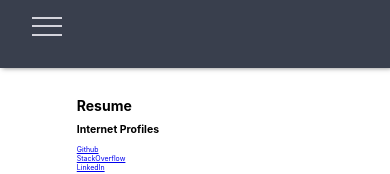
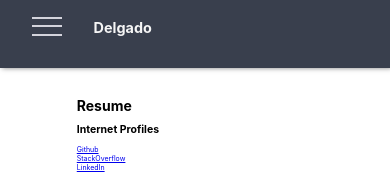
Before and after one commit to alxdelgado/react-portfolio, a React (Create React App) app: page /resume in a window 390 px wide. Shown: the top 174 px of the page. Built offline with nearby package versions, Linux system fonts and the light colour scheme.

Commit message:
added name home button to Tablet and added more media qeuries

```diff
--- a/src/App.js
+++ b/src/App.js
@@ -10,7 +10,7 @@ import FooterNav from './components/footer/footer.component';
 import SideBar from './components/sidebar/sidebar.component';
 
 
-
+// Smart Component
 class App extends React.Component {
   constructor(props) {
     super(props)
@@ -18,21 +18,19 @@ class App extends React.Component {
     this.state = {
       sideBarOpen: false
     }
+
   }
 
+  // Handle Click method for our 'ToggleButton' component.
   sideBarToggleClickHandler = () => {
     this.setState ((prevState) => {
       return {sideBarOpen: !prevState.sideBarOpen};
     })
   };
 
-  closeSideBarClickHandler = () => {
-    this.setState({sideBarOpen: false});
-  };
 
   render() {
     const Content = this.state.sideBarOpen ? <SideBar /> : null;
-    const Backdrop = this.state.sideBarOpen ? <SideBar /> : null;
 
     return (
       <div className="App" style={{height: '100%'}}>
--- a/src/components/nav-bar/nav-bar.component.jsx
+++ b/src/components/nav-bar/nav-bar.component.jsx
@@ -12,6 +12,7 @@ import ToggleButton from '../toggleButton/toggleButton.component';
 const NavBar = props => (
     <div className='nav_wrapper'>
         <ToggleButton click={props.sideBarClickHandler} />
+
         <div className='nav-container'>
             <div className='headline_link'>
                 <a id='headline' href='/'><strong>Delgado</strong></a>
--- a/src/components/nav-bar/nav-bar.styles.scss
+++ b/src/components/nav-bar/nav-bar.styles.scss
@@ -140,9 +140,13 @@
     }
 }
 
+// Tablet - 768px
 @media screen and (max-width: 768px) {
     #headline {
-        display: none;
+        display: flex;
+        font-size: 0.9rem;
+        margin-top: -21px;
+        margin-left: 7em;
     }
 
     #resume {
@@ -157,3 +161,58 @@
         display: none;
     }
 }
+
+// Mobile Large - 425px
+@media screen and (max-width: 425px) {
+    #headline {
+        display: flex;
+        font-size: 0.9rem;
+        margin-top: -20px;
+        margin-left: 6.5em;
+    }
+
+    #resume {
+        display: none;
+    }
+
+    #bucket-list {
+        display: none;
+    }
+
+    #github {
+        display: none;
+    }
+}
+
+
+// Mobile Medium - 375px
+@media screen and (max-width: 375px) {
+    #headline {
+        display: flex;
+        font-size: 0.8rem;
+        margin-top: -20px;
+        margin-left: 6em;
+    }
+
+    #resume {
+        display: none;
+    }
+
+    #bucket-list {
+        display: none;
+    }
+
+    #github {
+        display: none;
+    }
+}
+
+// Mobile Small - 320px
+@media screen and (max-width: 320px) {
+    #headline {
+        display: flex;
+        font-size: 0.8rem;
+        margin-top: -20px;
+        margin-left: 6em;
+    }
+}
--- a/src/components/sidebar/sidebar.component.jsx
+++ b/src/components/sidebar/sidebar.component.jsx
@@ -3,7 +3,7 @@ import React from 'react';
 import './sidebar.styles.scss';
 
 const SideBar = props => (
-    <nav className='sideBar' onClick={props.click}>
+    <nav className='sideBar'>
         <ul>
             <li><a href='/resume'>Resume</a></li>
             <li><a href='/projects'>Projects</a></li>
```
Also changed, not shown: src/components/toggleButton/toggleButton.component.jsx (+42 -0 lines).
